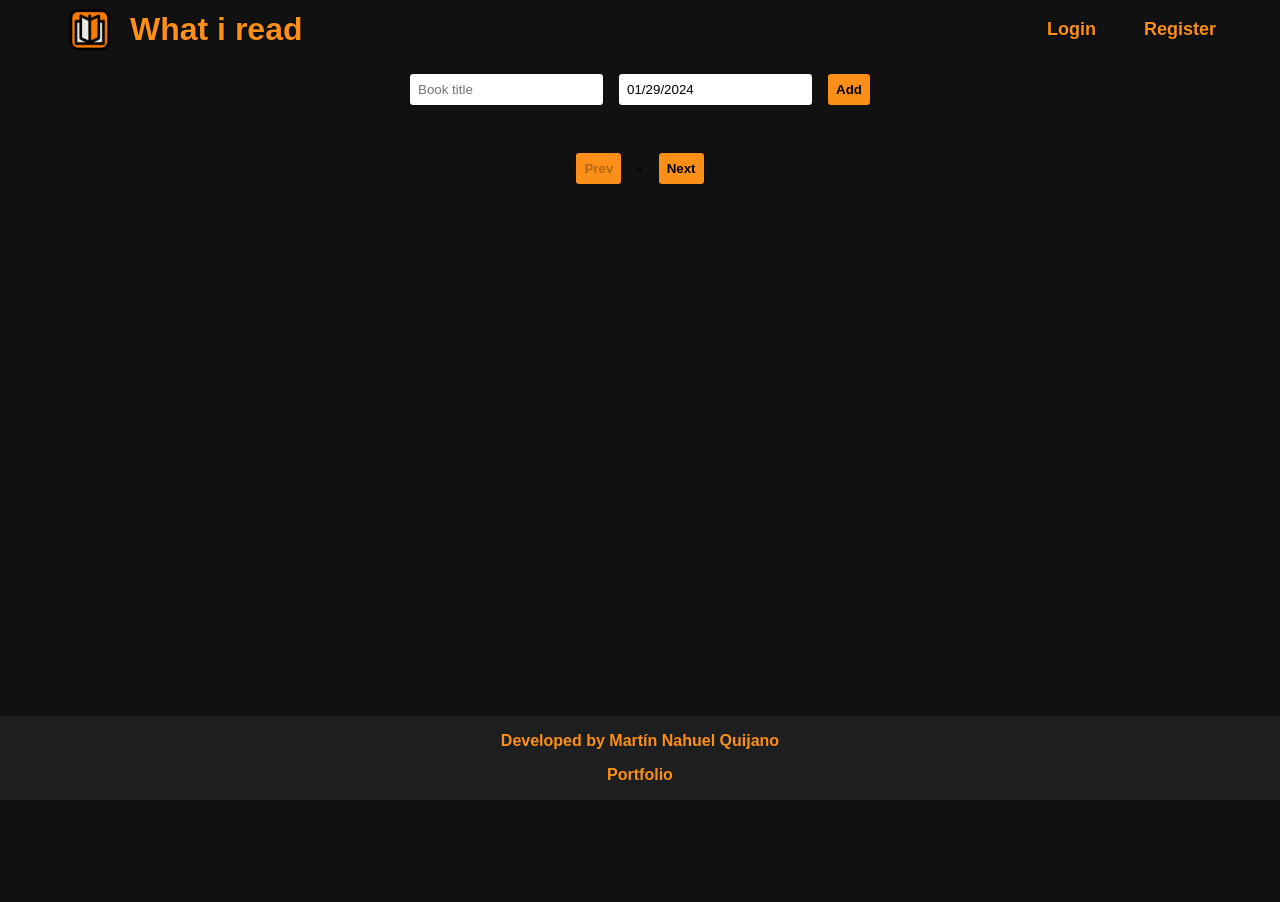
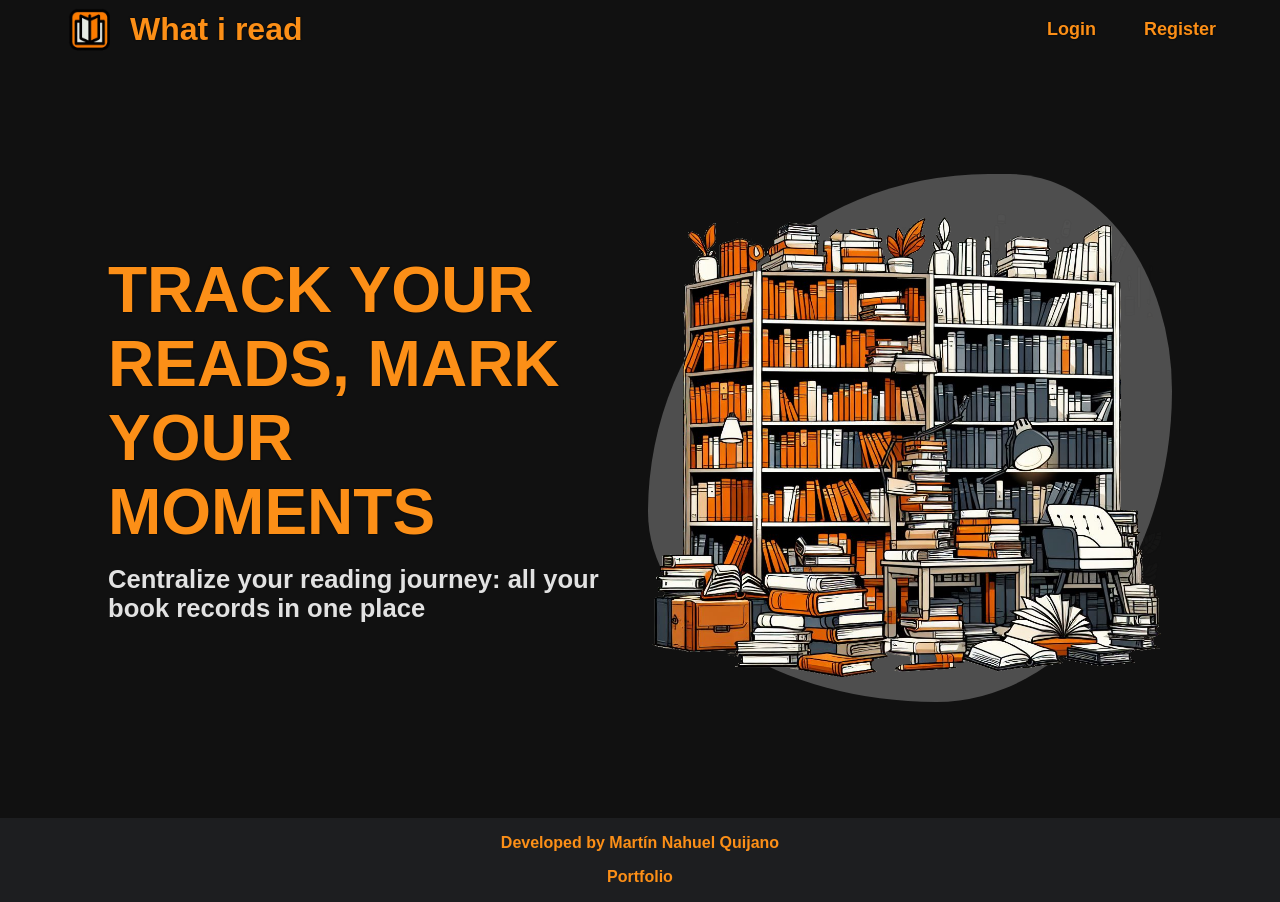
Before and after one commit to MartinQuijano/next-whatiread, a Next.js app: page / in a window 1280 px wide. Before the commit the page ends 800 px from the top, so only its background shows below. Built offline with nearby package versions, Linux system fonts and the light colour scheme.

Commit message:
Add a hero section when user is not logged in

```diff
--- a/components/pages/home/HomePage.js
+++ b/components/pages/home/HomePage.js
@@ -13,9 +13,11 @@ import moment from "moment/moment";
 import styles from "./homepage.module.css";
 import { usePagination } from "@/hooks/usePagination";
 import { add } from "@/services/book";
-import Pagination from "@/components/pagination/pagination";
+import Pagination from "@/components/pagination/Pagination";
+import Image from "next/image";
 
 export default function HomePage() {
+  const [token, setToken] = useState();
   const [books, setBooks] = useState([]);
 
   const [book, setBook] = useState();
@@ -31,6 +33,10 @@ export default function HomePage() {
   } = useForm({
     resolver: yupResolver(bookSchema),
   });
+
+  useEffect(() => {
+    setToken(Cookies.get("token"));
+  }, []);
 
   useEffect(() => {
     const token = Cookies.get("token");
@@ -58,6 +64,18 @@ export default function HomePage() {
 
   return (
     <main className={styles.main}>
+      {!token ? (
+        <section className={styles.hero}>
+          <div className={styles.information}>
+            <h1 className={styles.title}>TRACK YOUR READS, MARK YOUR MOMENTS</h1>
+            <h3 className={styles.subtitle}>Centralize your reading journey: all your book records in one place</h3>
+          </div>
+          <div className={styles.logo_container}>
+            <Image className={styles.image} src="/whatiread_hero.png" alt="main_logo" width={0} height={0} sizes="100vw" />
+          </div>
+        </section>
+      ) : (
+        <>
           <section className={styles.options}>
             <form className={styles.add_book_form} onSubmit={() => {}}>
               <input
@@ -85,6 +103,8 @@ export default function HomePage() {
             </div>
             <Pagination currentPage={currentPage} totalPages={totalPages} prevPage={prevPage} nextPage={nextPage} />
           </section>
+        </>
+      )}
     </main>
   );
 }
--- a/components/pages/home/homepage.module.css
+++ b/components/pages/home/homepage.module.css
@@ -1,8 +1,9 @@
 .main {
-  margin: 1rem;
   display: flex;
   flex-direction: column;
+  justify-content: center;
   gap: 1rem;
+  height: 95vh;
 }
 
 .books_container {
@@ -55,6 +56,45 @@
   text-align: center;
 }
 
+.hero {
+  display: grid;
+  grid-template-columns: repeat(12, 1fr);
+  gap: 1rem;
+}
+
+.information {
+  grid-column: 2 / span 5;
+  display: flex;
+  flex-direction: column;
+  gap: 1rem;
+  justify-content: center;
+}
+
+.title {
+  font-size: min(5rem, 5vw);
+  color: var(--color-brand-primary);
+  text-shadow: 0 0 2px black;
+}
+
+.subtitle {
+  font-size: min(2rem, 2vw);
+  color: #e2e2e2;
+}
+
+.logo_container {
+  grid-column: span 5;
+  margin-left: auto;
+  max-width: 650px;
+
+  background-color: rgb(78, 78, 78);
+  border-radius: 65% 31% 45% 55% / 64% 41% 59% 36%;
+}
+
+.image {
+  width: 100%;
+  height: auto;
+}
+
 @media screen and (max-width: 480px) {
   .add_book_form {
     flex-direction: column;
```
Also changed, not shown: public/whatiread_hero.png (added). Lines whose indentation alone changed are shown as unchanged.
